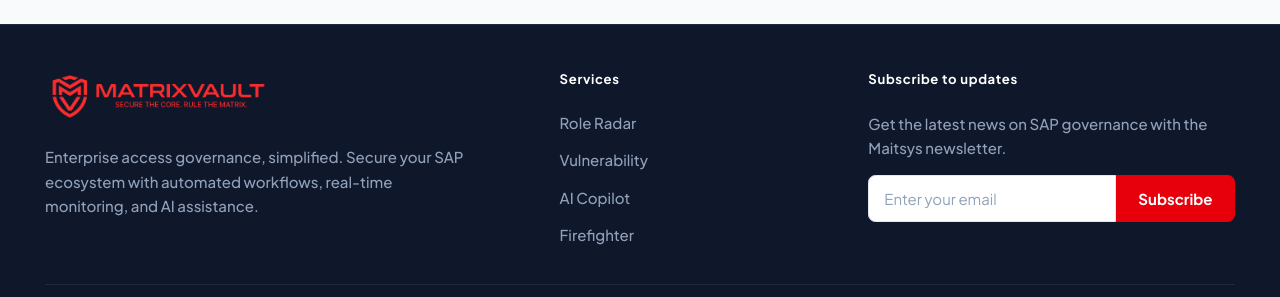
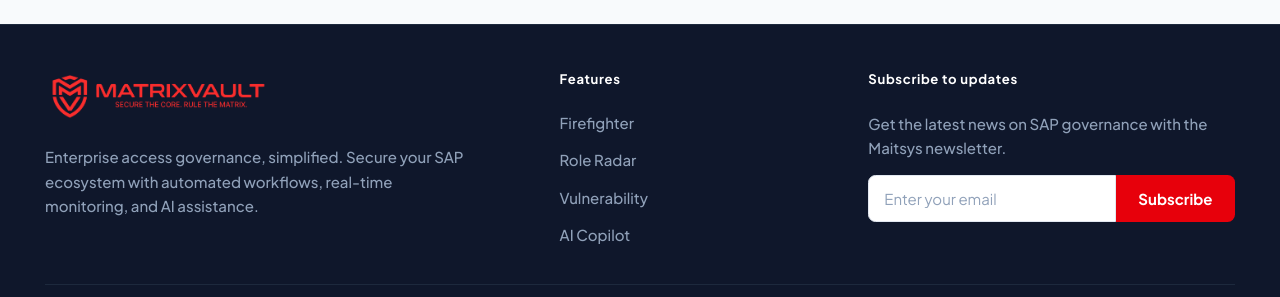
Before and after one commit to Vishwa-anandh/matrix-vault, a React (Vite) app: page /contact in a window 1280 px wide. Shown: the part 887-1184 px from the top of the page. Built offline with nearby package versions, Linux system fonts and the light colour scheme.

Commit message:
Update footer menu heading from Services to Features and move Firefighter to first item

```diff
--- a/src/components/Footer.tsx
+++ b/src/components/Footer.tsx
@@ -16,12 +16,12 @@
           </div>
 
           <div className="md:col-span-3">
-            <h3 className="text-sm font-bold text-white tracking-wider mb-6">Services</h3>
+            <h3 className="text-sm font-bold text-white tracking-wider mb-6">Features</h3>
             <ul className="space-y-4">
+              <li className="text-slate-400 font-medium">Firefighter</li>
               <li className="text-slate-400 font-medium">Role Radar</li>
               <li className="text-slate-400 font-medium">Vulnerability</li>
               <li className="text-slate-400 font-medium">AI Copilot</li>
-              <li className="text-slate-400 font-medium">Firefighter</li>
             </ul>
           </div>
 
```
